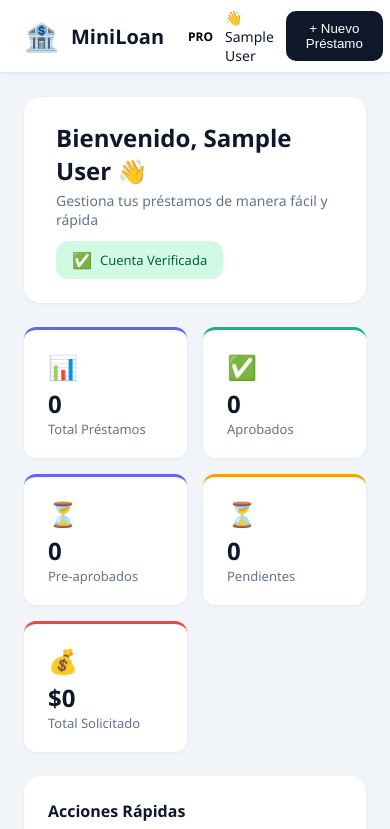
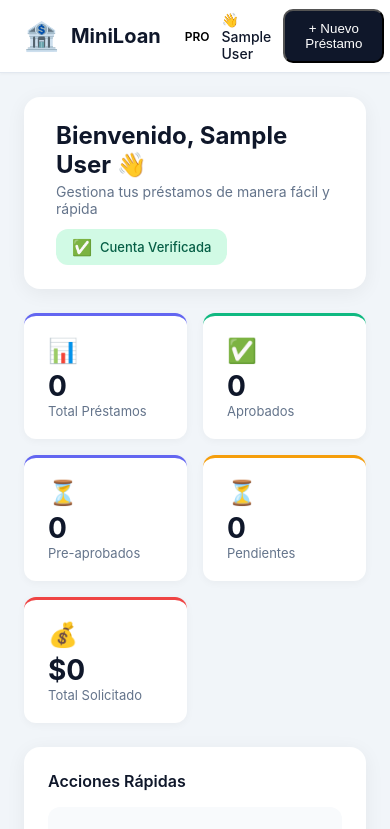
Before and after one commit to reliableglobalmanagment-del/miniloan-frontend, a React (Create React App) app: page / in a window 390 px wide. Shown: the top 829 px of the page. Built offline with nearby package versions, Linux system fonts and the light colour scheme; no server answers; sample sign-in values are in the browser's storage.

Commit message:
Mejora visual premium: Dashboard y AdminPanel responsivos con estilos refinados

```diff
--- a/src/App.css
+++ b/src/App.css
@@ -1,3 +1,18 @@
+:root {
+  --primary: #0f172a;
+  --primary-light: #1e293b;
+  --secondary: #3b82f6;
+  --gold: #f59e0b;
+  --success: #10b981;
+  --danger: #ef4444;
+  --white: #ffffff;
+  --gray-100: #f1f5f9;
+  --gray-200: #e2e8f0;
+  --gray-300: #cbd5e1;
+  --shadow: 0 4px 20px rgba(0,0,0,0.08);
+  --radius: 16px;
+}
+
 * {
   margin: 0;
   padding: 0;
@@ -5,49 +20,21 @@
 }
 
 body {
-  font-family: -apple-system, BlinkMacSystemFont, 'Segoe UI', Roboto, Oxygen, Ubuntu, sans-serif;
-  background: #f0f4f8;
+  font-family: 'Inter', -apple-system, BlinkMacSystemFont, 'Segoe UI', Roboto, sans-serif;
+  background-color: #f1f5f9;
+  color: #0f172a;
+  line-height: 1.6;
 }
 
-::-webkit-scrollbar {
-  width: 6px;
-}
-::-webkit-scrollbar-track {
-  background: #f1f5f9;
-}
-::-webkit-scrollbar-thumb {
-  background: #94a3b8;
-  border-radius: 10px;
-}
-::-webkit-scrollbar-thumb:hover {
-  background: #64748b;
+button {
+  font-family: inherit;
+  cursor: pointer;
+  border: none;
+  outline: none;
+  transition: all 0.2s ease;
 }
 
-@keyframes pulse {
-  0%, 100% { transform: scale(1); opacity: 0.5; }
-  50% { transform: scale(1.05); opacity: 0.8; }
+input, select, textarea {
+  font-family: inherit;
+  outline: none;
 }
-
-@keyframes slideUp {
-  from { opacity: 0; transform: translateY(30px); }
-  to { opacity: 1; transform: translateY(0); }
-}
-
-@keyframes fadeIn {
-  from { opacity: 0; }
-  to { opacity: 1; }
-}
-
-.fade-in {
-  animation: fadeIn 0.6s ease-out;
-}
-
-.slide-up {
-  animation: slideUp 0.5s ease-out;
-}
-
-.glass {
-  background: rgba(255,255,255,0.05);
-  backdrop-filter: blur(20px);
-  border: 1px solid rgba(255,255,255,0.1);
-}
--- a/src/Components/AdminPanel.js
+++ b/src/Components/AdminPanel.js
@@ -24,12 +24,8 @@ const AdminPanel = () => {
       });
       setLoans(response.data);
     } catch (error) {
-      console.error('Error fetching loans:', error);
-      if (error.response?.status === 403) {
-        setMessage('❌ No tienes permisos de administrador.');
-      } else {
-        setMessage('❌ Error al cargar los préstamos.');
-      }
+      console.error(error);
+      setMessage(error.response?.status === 403 ? '❌ No tienes permisos de administrador.' : '❌ Error al cargar los préstamos.');
     } finally {
       setLoading(false);
     }
@@ -44,29 +40,22 @@ const AdminPanel = () => {
       setLoans(loans.map(loan =>
         loan._id === loanId ? { ...loan, status: newStatus } : loan
       ));
-      const statusMap = {
-        'approved': 'aprobado',
-        'rejected': 'rechazado',
-        'pre-approved': 'pre-aprobado'
-      };
-      setMessage(`✅ Préstamo ${statusMap[newStatus] || newStatus} correctamente.`);
+      setMessage(`✅ Préstamo ${newStatus === 'approved' ? 'aprobado' : newStatus === 'rejected' ? 'rechazado' : 'pre-aprobado'} correctamente.`);
     } catch (error) {
-      console.error('Error updating loan:', error);
       setMessage('❌ Error al actualizar el préstamo.');
     }
   };
 
   const deleteLoan = async (loanId) => {
-    if (!window.confirm('¿Estás seguro de que quieres eliminar este préstamo?')) return;
+    if (!window.confirm('¿Eliminar este préstamo?')) return;
     try {
       await axios.delete(`https://miniloan-backend.onrender.com/api/loans/${loanId}`, {
         headers: { Authorization: `Bearer ${token}` }
       });
       setLoans(loans.filter(loan => loan._id !== loanId));
-      setMessage('✅ Préstamo eliminado correctamente.');
+      setMessage('✅ Préstamo eliminado.');
     } catch (error) {
-      console.error('Error deleting loan:', error);
-      setMessage('❌ Error al eliminar el préstamo.');
+      setMessage('❌ Error al eliminar.');
     }
   };
 
@@ -79,13 +68,13 @@ const AdminPanel = () => {
   const user = JSON.parse(localStorage.getItem('user') || '{"name":"Admin"}');
 
   const getStatusBadge = (status) => {
-    const configs = {
+    const map = {
       'approved': { label: 'Aprobado', color: '#10b981', bg: '#d1fae5' },
       'rejected': { label: 'Rechazado', color: '#ef4444', bg: '#fce4e4' },
       'pending': { label: 'Pendiente', color: '#f59e0b', bg: '#fef3c7' },
       'pre-approved': { label: 'Pre-aprobado', color: '#4338ca', bg: '#e0e7ff' },
     };
-    const config = configs[status] || configs.pending;
+    const config = map[status] || map.pending;
     return <span style={{...styles.badge, color: config.color, backgroundColor: config.bg}}>{config.label}</span>;
   };
 
@@ -99,7 +88,7 @@ const AdminPanel = () => {
             <span style={styles.badge}>ADMIN</span>
           </div>
           <div style={styles.headerRight}>
-            <span style={styles.userGreeting}>👋 {user.name || 'Admin'}</span>
+            <span style={styles.userGreeting}>👋 {user.name}</span>
             <button onClick={() => navigate('/')} style={styles.btnSecondary}>📊 Dashboard</button>
             <button onClick={handleLogout} style={styles.btnLogout}>Cerrar Sesión</button>
           </div>
@@ -110,18 +99,18 @@ const AdminPanel = () => {
         <div style={styles.card}>
           <h2 style={styles.title}>Panel de Administración</h2>
           <p style={styles.subtitle}>Gestiona todas las solicitudes de préstamos</p>
-
           {message && <div style={styles.message}>{message}</div>}
 
           {loading ? (
-            <div style={styles.loading}>Cargando préstamos...</div>
+            <div style={styles.loading}>Cargando...</div>
           ) : loans.length === 0 ? (
             <div style={styles.empty}>
               <span style={styles.emptyIcon}>📭</span>
-              <p>No hay solicitudes de préstamos.</p>
+              <p>No hay solicitudes.</p>
             </div>
           ) : (
             <div style={styles.tableWrapper}>
+              <div className="desktop-table">
                 <table style={styles.table}>
                   <thead>
                     <tr>
@@ -150,28 +139,69 @@ const AdminPanel = () => {
                         <td>{loan.purpose}</td>
                         <td>{getStatusBadge(loan.status)}</td>
                         <td>
+                          <div style={styles.actionButtons}>
                             {loan.status === 'pending' && (
                               <>
-                            <button onClick={() => updateLoanStatus(loan._id, 'pre-approved')} style={styles.preApproveBtn}>⏳ Pre-aprobar</button>
-                            <button onClick={() => updateLoanStatus(loan._id, 'approved')} style={styles.approveBtn}>✅ Aprobar</button>
-                            <button onClick={() => updateLoanStatus(loan._id, 'rejected')} style={styles.rejectBtn}>❌ Rechazar</button>
+                                <button onClick={() => updateLoanStatus(loan._id, 'pre-approved')} style={styles.preApproveBtn}>⏳ Pre</button>
+                                <button onClick={() => updateLoanStatus(loan._id, 'approved')} style={styles.approveBtn}>✅</button>
+                                <button onClick={() => updateLoanStatus(loan._id, 'rejected')} style={styles.rejectBtn}>❌</button>
                               </>
                             )}
                             {loan.status === 'pre-approved' && (
                               <>
-                            <button onClick={() => updateLoanStatus(loan._id, 'approved')} style={styles.approveBtn}>✅ Aprobar</button>
-                            <button onClick={() => updateLoanStatus(loan._id, 'rejected')} style={styles.rejectBtn}>❌ Rechazar</button>
+                                <button onClick={() => updateLoanStatus(loan._id, 'approved')} style={styles.approveBtn}>✅</button>
+                                <button onClick={() => updateLoanStatus(loan._id, 'rejected')} style={styles.rejectBtn}>❌</button>
+                              </>
+                            )}
+                            {loan.status !== 'pending' && loan.status !== 'pre-approved' && (
+                              <span style={styles.noAction}>✓</span>
+                            )}
+                            <button onClick={() => deleteLoan(loan._id)} style={styles.deleteBtn}>🗑️</button>
+                          </div>
+                        </td>
+                      </tr>
+                    ))}
+                  </tbody>
+                </table>
+              </div>
+
+              <div className="mobile-cards">
+                {loans.map(loan => (
+                  <div key={loan._id} style={styles.cardItem}>
+                    <div style={styles.cardHeader}>
+                      <span style={styles.cardName}>{loan.userId?.name || 'N/A'}</span>
+                      <span style={styles.cardFolio}>{loan.folio || 'Sin folio'}</span>
+                    </div>
+                    <div style={styles.cardBody}>
+                      <div><strong>Email:</strong> {loan.userId?.email || 'N/A'}</div>
+                      <div><strong>Teléfono:</strong> {loan.userId?.phone || 'N/A'}</div>
+                      <div><strong>Monto:</strong> ${loan.amount.toLocaleString()}</div>
+                      <div><strong>Plazo:</strong> {loan.term} meses</div>
+                      <div><strong>Propósito:</strong> {loan.purpose}</div>
+                      <div style={{marginTop: '8px'}}>{getStatusBadge(loan.status)}</div>
+                    </div>
+                    <div style={styles.cardActions}>
+                      {loan.status === 'pending' && (
+                        <>
+                          <button onClick={() => updateLoanStatus(loan._id, 'pre-approved')} style={styles.preApproveBtn}>⏳ Pre</button>
+                          <button onClick={() => updateLoanStatus(loan._id, 'approved')} style={styles.approveBtn}>✅</button>
+                          <button onClick={() => updateLoanStatus(loan._id, 'rejected')} style={styles.rejectBtn}>❌</button>
+                        </>
+                      )}
+                      {loan.status === 'pre-approved' && (
+                        <>
+                          <button onClick={() => updateLoanStatus(loan._id, 'approved')} style={styles.approveBtn}>✅</button>
+                          <button onClick={() => updateLoanStatus(loan._id, 'rejected')} style={styles.rejectBtn}>❌</button>
                         </>
                       )}
                       {loan.status !== 'pending' && loan.status !== 'pre-approved' && (
                         <span style={styles.noAction}>✓ Procesado</span>
                       )}
-                        <button onClick={() => deleteLoan(loan._id)} style={styles.deleteBtn}>🗑️ Eliminar</button>
-                      </td>
-                    </tr>
+                      <button onClick={() => deleteLoan(loan._id)} style={styles.deleteBtn}>🗑️</button>
+                    </div>
+                  </div>
                 ))}
-                </tbody>
-              </table>
+              </div>
             </div>
           )}
         </div>
@@ -184,7 +214,7 @@ const styles = {
   container: {
     minHeight: '100vh',
     backgroundColor: '#f1f5f9',
-    fontFamily: "'Segoe UI', -apple-system, sans-serif",
+    fontFamily: "'Inter', -apple-system, sans-serif",
   },
   header: {
     backgroundColor: '#ffffff',
@@ -221,18 +251,14 @@ const styles = {
     padding: '10px 20px',
     backgroundColor: '#f1f5f9',
     color: '#0f172a',
-    border: 'none',
     borderRadius: '10px',
-    cursor: 'pointer',
     fontWeight: 500,
   },
   btnLogout: {
     padding: '10px 20px',
     backgroundColor: '#ef4444',
     color: '#fff',
-    border: 'none',
     borderRadius: '10px',
-    cursor: 'pointer',
     fontWeight: 500,
   },
   main: { maxWidth: '1200px', margin: '0 auto', padding: '24px' },
@@ -240,7 +266,7 @@ const styles = {
     backgroundColor: '#ffffff',
     borderRadius: '16px',
     padding: '32px',
-    boxShadow: '0 1px 3px rgba(0,0,0,0.06)',
+    boxShadow: '0 4px 20px rgba(0,0,0,0.06)',
   },
   title: { fontSize: '24px', fontWeight: 700, color: '#0f172a', margin: '0 0 4px 0' },
   subtitle: { fontSize: '14px', color: '#64748b', margin: '0 0 20px 0' },
@@ -260,51 +286,76 @@ const styles = {
     width: '100%',
     borderCollapse: 'collapse',
     fontSize: '14px',
+    minWidth: '900px',
   },
   badge: { padding: '4px 12px', borderRadius: '12px', fontSize: '12px', fontWeight: 600 },
+  actionButtons: { display: 'flex', gap: '4px', flexWrap: 'wrap' },
   approveBtn: {
-    padding: '6px 12px',
+    padding: '6px 10px',
     backgroundColor: '#10b981',
     color: '#fff',
-    border: 'none',
-    borderRadius: '6px',
-    cursor: 'pointer',
-    fontSize: '12px',
-    marginRight: '4px',
+    borderRadius: '8px',
+    fontSize: '14px',
+    fontWeight: 600,
   },
   preApproveBtn: {
-    padding: '6px 12px',
+    padding: '6px 10px',
     backgroundColor: '#6366f1',
     color: '#fff',
-    border: 'none',
-    borderRadius: '6px',
-    cursor: 'pointer',
-    fontSize: '12px',
-    marginRight: '4px',
+    borderRadius: '8px',
+    fontSize: '14px',
+    fontWeight: 600,
   },
   rejectBtn: {
-    padding: '6px 12px',
+    padding: '6px 10px',
     backgroundColor: '#ef4444',
     color: '#fff',
-    border: 'none',
-    borderRadius: '6px',
-    cursor: 'pointer',
-    fontSize: '12px',
-    marginRight: '4px',
+    borderRadius: '8px',
+    fontSize: '14px',
+    fontWeight: 600,
   },
   deleteBtn: {
-    padding: '6px 12px',
+    padding: '6px 10px',
     backgroundColor: '#6b7280',
     color: '#fff',
-    border: 'none',
-    borderRadius: '6px',
-    cursor: 'pointer',
-    fontSize: '12px',
+    borderRadius: '8px',
+    fontSize: '14px',
+    fontWeight: 600,
   },
-  noAction: {
-    color: '#94a3b8',
-    fontSize: '12px',
+  noAction: { color: '#94a3b8', fontSize: '14px', fontWeight: 500 },
+  cardItem: {
+    backgroundColor: '#f8fafc',
+    borderRadius: '12px',
+    padding: '16px',
+    marginBottom: '12px',
+    border: '1px solid #e2e8f0',
   },
+  cardHeader: {
+    display: 'flex',
+    justifyContent: 'space-between',
+    alignItems: 'center',
+    marginBottom: '8px',
+  },
+  cardName: { fontWeight: 600, color: '#0f172a' },
+  cardFolio: { fontSize: '12px', color: '#4338ca', fontWeight: 600 },
+  cardBody: { fontSize: '14px', color: '#334155' },
+  cardActions: { marginTop: '12px', display: 'flex', gap: '6px', flexWrap: 'wrap' },
 };
 
+// CSS dinámico para responsividad
+if (typeof document !== 'undefined') {
+  const styleTag = document.createElement('style');
+  styleTag.innerHTML = `
+    @media (max-width: 768px) {
+      .desktop-table { display: none !important; }
+      .mobile-cards { display: block !important; }
+    }
+    @media (min-width: 769px) {
+      .desktop-table { display: block !important; }
+      .mobile-cards { display: none !important; }
+    }
+  `;
+  document.head.appendChild(styleTag);
+}
+
 export default AdminPanel;
--- a/src/Components/Dashboard.js
+++ b/src/Components/Dashboard.js
@@ -225,7 +225,7 @@ const styles = {
   container: {
     minHeight: '100vh',
     backgroundColor: '#f1f5f9',
-    fontFamily: "'Segoe UI', -apple-system, sans-serif",
+    fontFamily: "'Inter', -apple-system, sans-serif",
   },
   header: {
     backgroundColor: '#ffffff',
@@ -244,11 +244,7 @@ const styles = {
     alignItems: 'center',
     height: '72px',
   },
-  headerLeft: {
-    display: 'flex',
-    alignItems: 'center',
-    gap: '12px',
-  },
+  headerLeft: { display: 'flex', alignItems: 'center', gap: '12px' },
   logo: { fontSize: '28px' },
   brand: { fontSize: '20px', fontWeight: 700, color: '#0f172a' },
   badge: {
@@ -260,23 +256,13 @@ const styles = {
     borderRadius: '12px',
     letterSpacing: '0.5px',
   },
-  headerRight: {
-    display: 'flex',
-    alignItems: 'center',
-    gap: '12px',
-  },
-  userGreeting: {
-    fontSize: '14px',
-    color: '#0f172a',
-    fontWeight: 500,
-  },
+  headerRight: { display: 'flex', alignItems: 'center', gap: '12px' },
+  userGreeting: { fontSize: '14px', color: '#0f172a', fontWeight: 500 },
   btnPrimary: {
     padding: '10px 20px',
     backgroundColor: '#0f172a',
     color: '#fff',
-    border: 'none',
     borderRadius: '10px',
-    cursor: 'pointer',
     fontWeight: 500,
     transition: 'all 0.2s',
   },
@@ -284,22 +270,16 @@ const styles = {
     padding: '10px 20px',
     backgroundColor: '#f1f5f9',
     color: '#0f172a',
-    border: 'none',
     borderRadius: '10px',
-    cursor: 'pointer',
     fontWeight: 500,
   },
-  main: {
-    maxWidth: '1200px',
-    margin: '0 auto',
-    padding: '24px',
-  },
+  main: { maxWidth: '1200px', margin: '0 auto', padding: '24px' },
   welcomeCard: {
     backgroundColor: '#ffffff',
     borderRadius: '16px',
     padding: '24px 32px',
     marginBottom: '24px',
-    boxShadow: '0 1px 3px rgba(0,0,0,0.06)',
+    boxShadow: '0 4px 20px rgba(0,0,0,0.06)',
     display: 'flex',
     justifyContent: 'space-between',
     alignItems: 'center',
@@ -330,20 +310,18 @@ const styles = {
     backgroundColor: '#ffffff',
     borderRadius: '12px',
     padding: '20px 24px',
-    display: 'flex',
-    justifyContent: 'space-between',
-    alignItems: 'center',
-    boxShadow: '0 1px 3px rgba(0,0,0,0.06)',
+    boxShadow: '0 2px 8px rgba(0,0,0,0.04)',
+    borderTop: '4px solid #6366f1',
   },
   statIcon: { fontSize: '24px', display: 'block', marginBottom: '4px' },
-  statNumber: { fontSize: '24px', fontWeight: 700, margin: 0, color: '#0f172a' },
+  statNumber: { fontSize: '28px', fontWeight: 700, margin: 0, color: '#0f172a' },
   statLabel: { fontSize: '13px', color: '#64748b', margin: 0 },
   actionsCard: {
     backgroundColor: '#ffffff',
     borderRadius: '16px',
     padding: '24px',
     marginBottom: '24px',
-    boxShadow: '0 1px 3px rgba(0,0,0,0.06)',
+    boxShadow: '0 4px 20px rgba(0,0,0,0.06)',
   },
   sectionTitle: { fontSize: '16px', fontWeight: 600, color: '#0f172a', margin: '0 0 16px 0' },
   actionsGrid: {
@@ -365,7 +343,7 @@ const styles = {
     backgroundColor: '#ffffff',
     borderRadius: '16px',
     padding: '24px',
-    boxShadow: '0 1px 3px rgba(0,0,0,0.06)',
+    boxShadow: '0 4px 20px rgba(0,0,0,0.06)',
   },
   listHeader: {
     display: 'flex',
@@ -381,10 +359,7 @@ const styles = {
     borderRadius: '12px',
   },
   loading: { textAlign: 'center', padding: '40px 0', color: '#94a3b8' },
-  empty: {
-    textAlign: 'center',
-    padding: '40px 0',
-  },
+  empty: { textAlign: 'center', padding: '40px 0' },
   emptyIcon: { fontSize: '48px', display: 'block', marginBottom: '8px' },
   emptyTitle: { fontSize: '18px', fontWeight: 600, color: '#0f172a', margin: '0 0 4px 0' },
   emptySub: { fontSize: '14px', color: '#94a3b8', margin: '0 0 16px 0' },
@@ -392,20 +367,17 @@ const styles = {
     padding: '10px 24px',
     backgroundColor: '#0f172a',
     color: '#fff',
-    border: 'none',
     borderRadius: '10px',
-    cursor: 'pointer',
-    fontSize: '14px',
     fontWeight: 500,
   },
   loanItem: {
     display: 'flex',
     flexDirection: 'column',
-    padding: '14px 16px',
-    borderRadius: '10px',
+    padding: '16px',
+    borderRadius: '12px',
     backgroundColor: '#f8fafc',
     border: '1px solid #e2e8f0',
-    marginBottom: '8px',
+    marginBottom: '10px',
     gap: '8px',
   },
   loanLeft: { display: 'flex', alignItems: 'center', gap: '12px', flexWrap: 'wrap' },
@@ -435,17 +407,17 @@ const styles = {
     textAlign: 'center',
   },
   whatsappBtn: {
-    padding: '6px 14px',
+    padding: '8px 18px',
     backgroundColor: '#25D366',
     color: '#fff',
     borderRadius: '20px',
-    fontSize: '12px',
+    fontSize: '13px',
     fontWeight: 600,
     textDecoration: 'none',
     display: 'inline-block',
     transition: 'all 0.2s',
-    marginLeft: '0px',
     marginTop: '4px',
+    alignSelf: 'flex-start',
   },
 };
 
```
Lines whose indentation alone changed are shown as unchanged.
